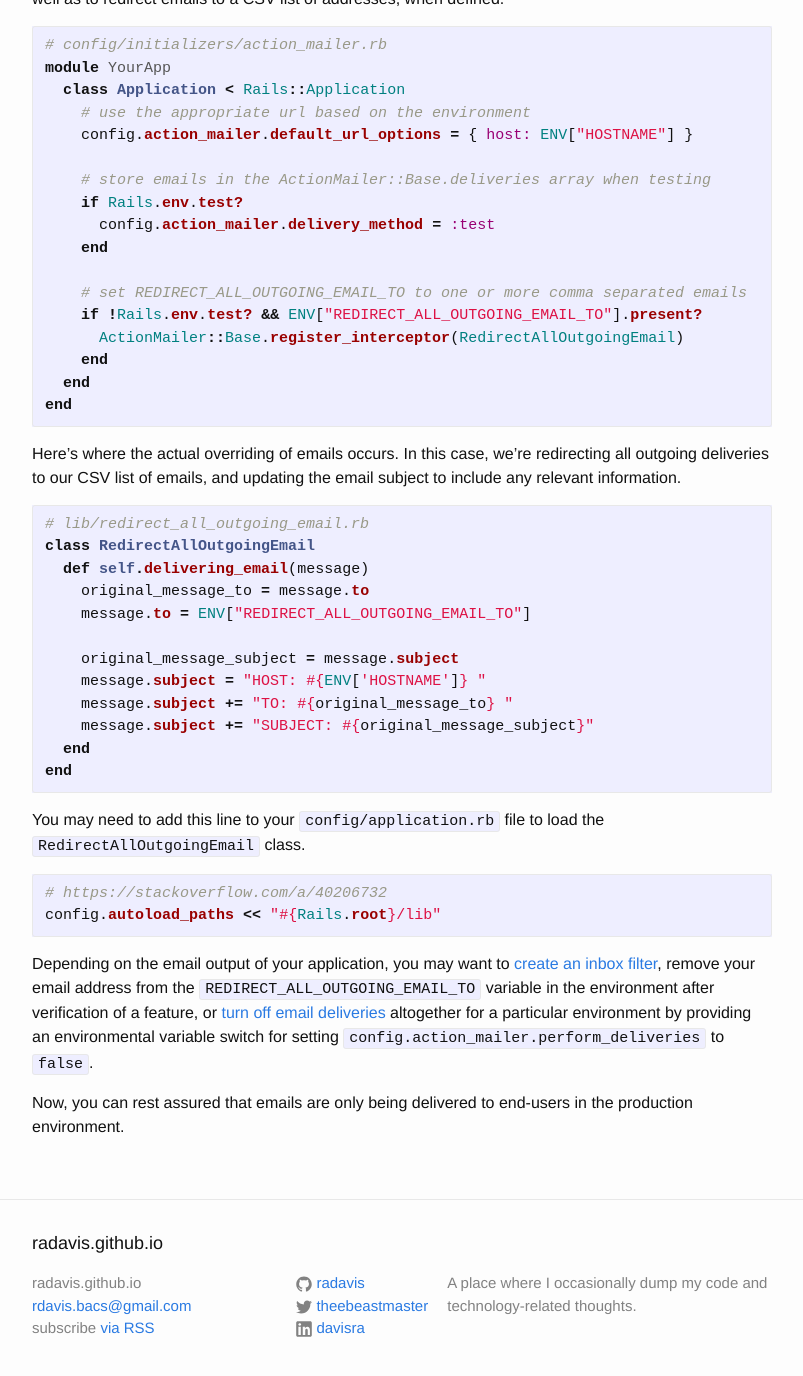
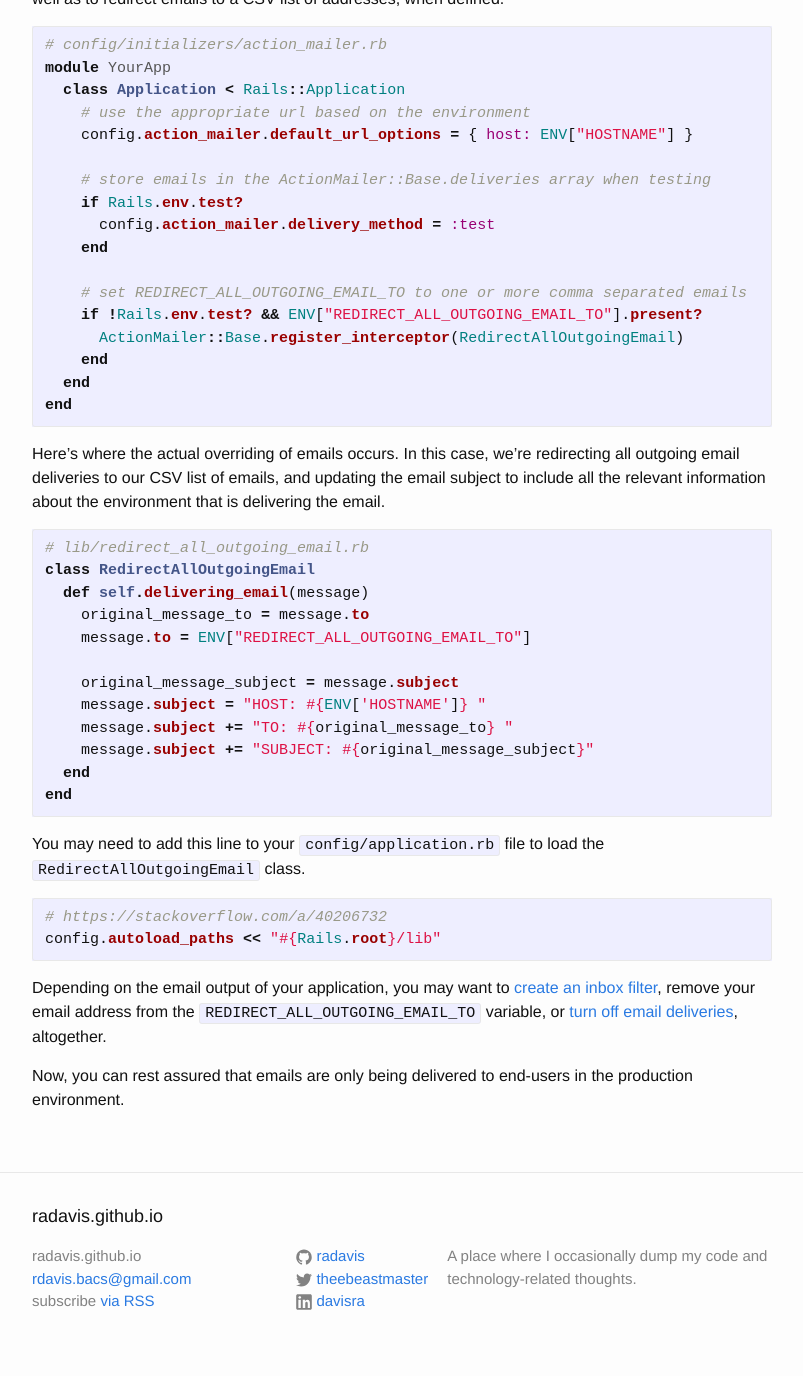
Before and after one commit to radavis/radavis.github.io, a Jekyll site: the page built from _posts/2018-03-05-redirect-emails-in-staging-environments.markdown, in a window 1280 px wide and 1400 px high, scrolled down 528 px. Shown: the top 1376 px of the window, without its empty margins (238-1041 px from the left). Built offline with Jekyll 4.4.1, drawn with Linux system fonts in a browser that asks for light colours; comment, search, counter and statistics services are not loaded.

Commit message:
Update 2018-03-05-redirect-emails-in-staging-environments.markdown

````diff
--- a/_posts/2018-03-05-redirect-emails-in-staging-environments.markdown
+++ b/_posts/2018-03-05-redirect-emails-in-staging-environments.markdown
@@ -47,8 +47,9 @@ end
 ```
 
 Here's where the actual overriding of emails occurs. In this case, we're
-redirecting all outgoing deliveries to our CSV list of emails, and updating the
-email subject to include any relevant information.
+redirecting all outgoing email deliveries to our CSV list of emails, and
+updating the email subject to include all the relevant information about
+the environment that is delivering the email.
 
 ```ruby
 # lib/redirect_all_outgoing_email.rb
@@ -75,10 +76,8 @@ config.autoload_paths << "#{Rails.root}/lib"
 
 Depending on the email output of your application, you may want to
 [create an inbox filter][3], remove your email address from the
-`REDIRECT_ALL_OUTGOING_EMAIL_TO` variable in the environment after verification
-of a feature, or [turn off email deliveries][4] altogether for a particular
-environment by providing an environmental variable switch for setting
-`config.action_mailer.perform_deliveries` to `false`.
+`REDIRECT_ALL_OUTGOING_EMAIL_TO` variable, or [turn off email deliveries][4],
+altogether.
 
 Now, you can rest assured that emails are only being delivered to end-users in
 the production environment.
````
